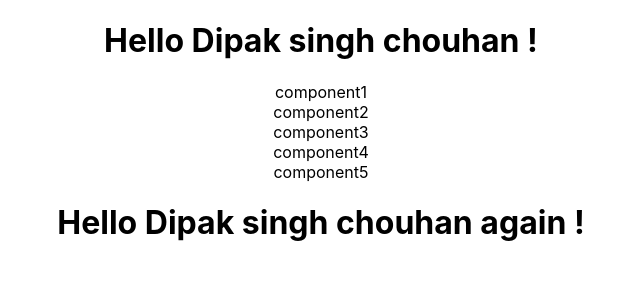
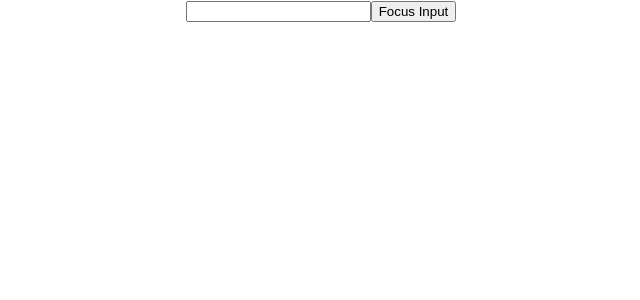
Before and after one commit to deepraj41352/react-hooks, a React (Create React App) app: page / in a window 1280 px wide. Shown: the top 300 px of the page, without its empty margins (319-959 px from the left). Built offline with nearby package versions, Linux system fonts and the light colour scheme.

Commit message:
complete useref

```diff
--- a/src/App.js
+++ b/src/App.js
@@ -1,10 +1,10 @@
-import UseContextHooks from './component';
+import UseHooks from './component';
 import './App.css';
 
 function App() {
   return (
     <div className="App">
-      <UseContextHooks />
+      <UseHooks />
 
     </div>
   );
--- a/src/component/index.js
+++ b/src/component/index.js
@@ -1,19 +1,20 @@
 // useContext
-import React, { useState,createContext } from 'react'
-import  Component1  from '../component1'
-
-const UserName = createContext()
+import React from 'react'
+import { useRef } from "react";
 
 export default function UseContextHooks() {
 
-  const[user, setUser] = useState('Dipak singh chouhan')
+
+  const inputElement = useRef();
+
+  const focusInput = () => {
+    inputElement.current.focus();
+  };
+
   return (
     <div>
-      <UserName.Provider value={user}>
-      <h1>{`Hello ${user} !`}</h1>
-      <Component1/>
-      </UserName.Provider>
+      <input type="text" ref={inputElement} />
+      <button onClick={focusInput}>Focus Input</button>
     </div>
   )
 }
-export {UserName};
--- a/src/component1/index.js
+++ /dev/null
@@ -1,11 +0,0 @@
-import React from 'react'
-import  Component2  from '../component2'
-
-export default function index() {
-  return (
-    <div>
-      component1
-      <Component2/>
-    </div>
-  )
-}
--- a/src/component2/index.js
+++ /dev/null
@@ -1,11 +0,0 @@
-import React from 'react'
-import  Component3  from '../component3'
-
-export default function index() {
-  return (
-    <div>
-      component2
-      <Component3/>
-    </div>
-  )
-}
--- a/src/component3/index.js
+++ /dev/null
@@ -1,11 +0,0 @@
-import React from 'react'
-import  Component4  from '../component4'
-
-export default function index() {
-  return (
-    <div>
-      component3
-      <Component4/>
-    </div>
-  )
-}
--- a/src/component4/index.js
+++ /dev/null
@@ -1,11 +0,0 @@
-import React from 'react'
-import  Component5  from '../component5'
-
-export default function index() {
-  return (
-    <div>
-      component4
-      <Component5/>
-    </div>
-  )
-}
--- a/src/component5/index.js
+++ /dev/null
@@ -1,12 +0,0 @@
-import React, { useContext } from 'react'
-import { UserName } from '../component';
-
-export default function Component5() {
-    const user = useContext(UserName);
-  return (
-    <div>
-      component5
-      <h1>{`Hello ${user} again !`}</h1>
-    </div>
-  )
-}
```
